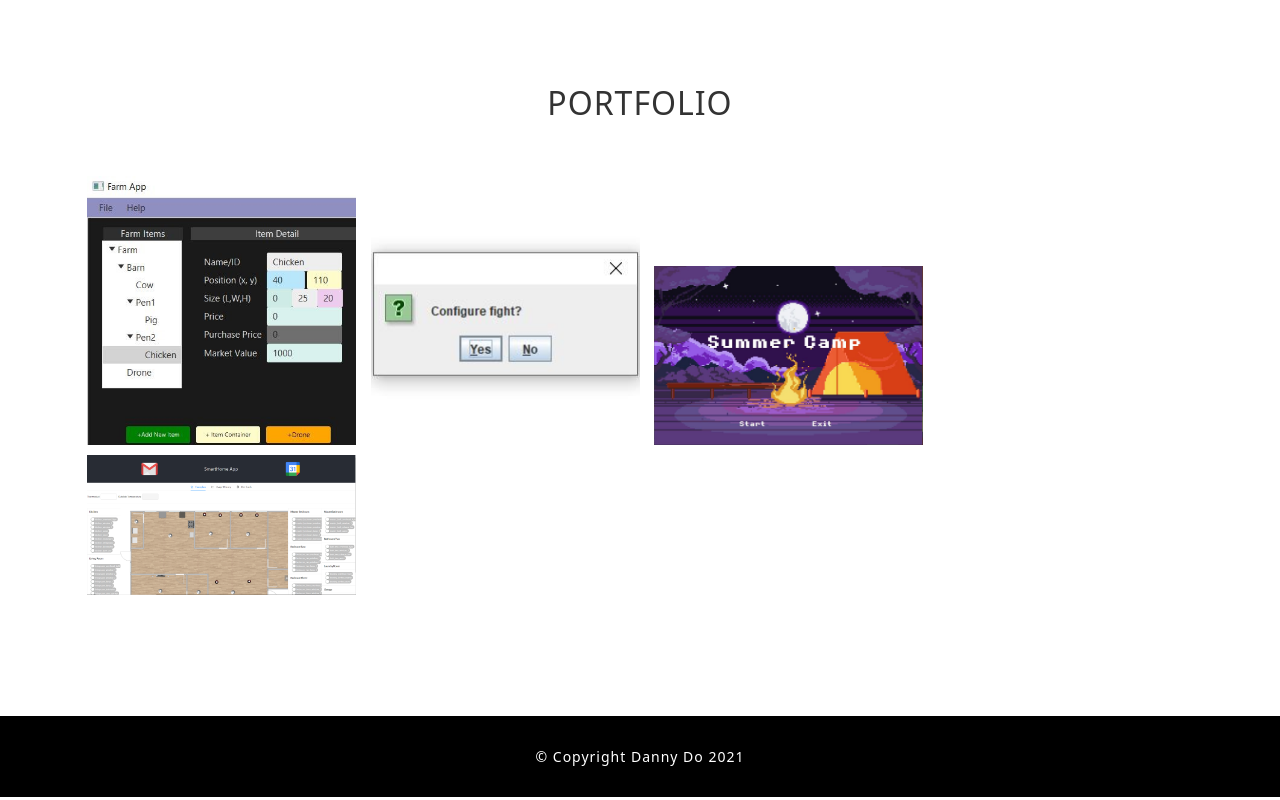
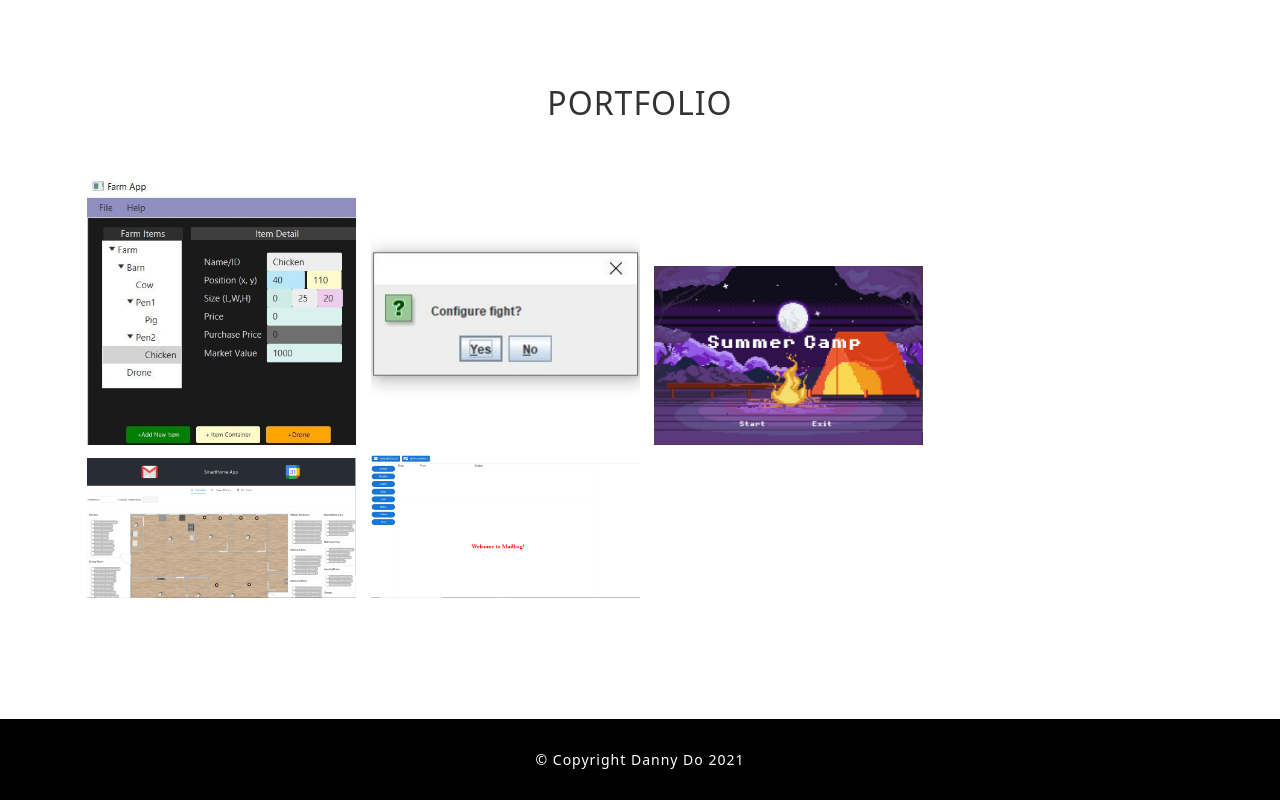
Before and after one commit to dalo390/dalo390.github.io, a plain HTML site: page index.html in a window 1280 px wide. Shown: the part 1863-2663 px from the top of the page. Drawn offline with nearby package versions, Linux system fonts and the light colour scheme.

Commit message:
add mailbag project

```diff
--- a/index.html
+++ b/index.html
@@ -175,6 +175,24 @@
 							</div>
 						</li>
 
+						<li class = "col-xs-6 col-sm-4 col-md-3 col-lg-3">
+							<div class = "item">
+								<img src="img/portfolio/thumbnails/MailBag.PNG">
+
+								<div class = "icons">
+									<a href="img/portfolio/MailBag.PNG" title = "View Image" class="openButton" data-fancybox data-caption="MailBag: Email App to send, receive, and manipulate their emails. Users have the option to save and delete contacts, as well as add notes about each contact.">
+										<i class ="fa fa-search"></i>
+									</a>
+
+									<a href="https://github.com/dalo390/MailBag" target="_blank" class="projectLink">
+										<i class ="fa fa-link"></i>
+									</a>
+								</div>
+								<div class="imageOverlay"></div>
+
+							</div>
+						</li>
+
 					</ul>
 				</div>
 
```
Also changed, not shown: img/portfolio/MailBag.PNG (added), img/portfolio/thumbnails/MailBag.PNG (added).
